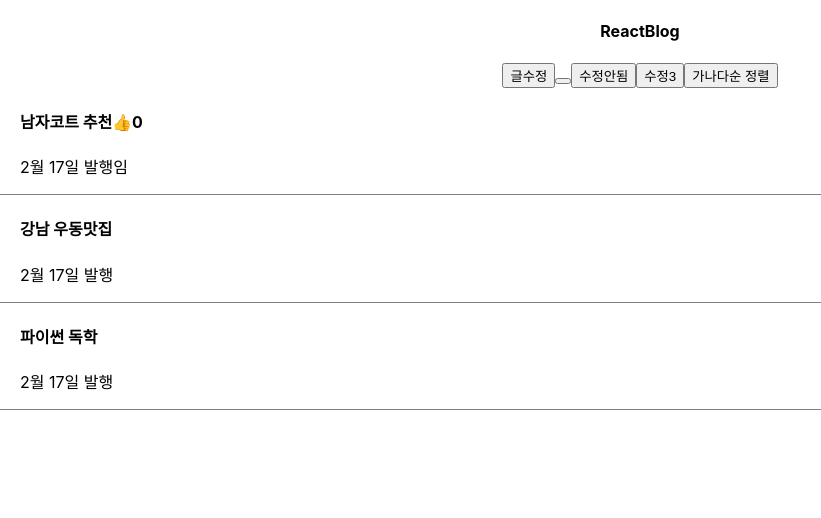
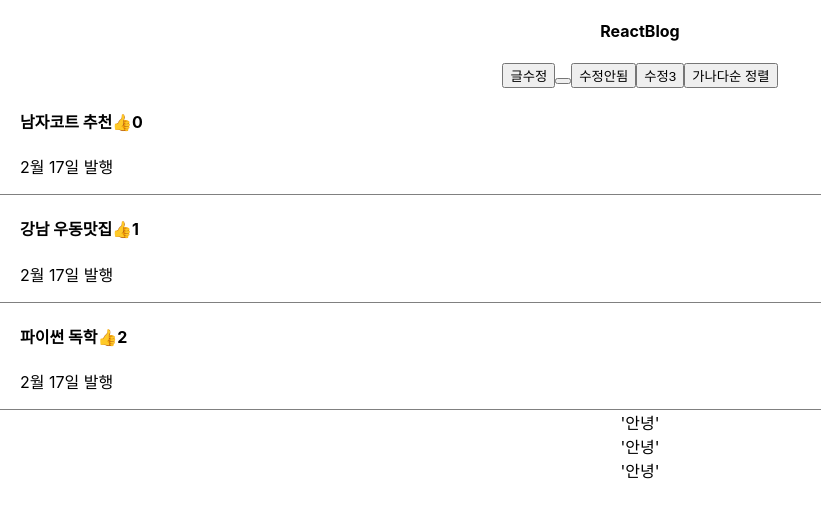
Before and after one commit to hijin96/reactPractice, a React (Create React App) app in the folder blog/: page / in a window 1280 px wide. Shown: the top 518 px of the page, without its empty margins (0-821 px from the left). Built offline with nearby package versions, Linux system fonts and the light colour scheme.

Commit message:
8강 map 으로 반복문 돌리기

```diff
--- a/blog/src/App.js
+++ b/blog/src/App.js
@@ -4,9 +4,17 @@ import React, { useState } from 'react';
 function App() {
   let post = '강남우동맛집';
   let [글제목, 글제목변경] = useState(['남자코트 추천', '강남 우동맛집', '파이썬 독학']);
-  let [따봉, 따따봉] = useState(0);
+  let [따봉, 따따봉] = useState([0, 1, 2]);
   let [modal, setModal] = useState(false);
   // 현재 ui 의 상태를 담아내는 자료형임.
+  // [1, 2, 3].map(function () { console.log(1) });
+  /* map 함수 안에는 콜백 함수를 만든다.map의 괄호에 넣는것.
+  array 의 개수만큼 반복한다.
+  파라미터를 하나 새롭게 만들
+  return 을 새롭게 만들어 return 하면 array 의 자료를 담아줌 . 그리고 array 의 개수만큼 반복함.
+   */
+
+
   return (
     <div className="App">
       <div className="App-black-nav">
@@ -40,13 +48,22 @@ function App() {
         글제목변경(copy)
       }}>수정3</button>
       {/* ...을 넣으면 화살표를 새롭게 바꿔달란 뜻으로 새로운 state로 인식하게 됨.
-    기존의 state가 array 혹은 object 타입이라면  ...을 통해 새로운copy deep copy 가 되기 때문에 가능해짐.*/}
+    기존의 state가 array 혹은 object 타입이라면  ...을 통해 새로운copy deep copy 가 되기 때문에 가능해짐.
+    두 개의 파라미터를 반복하고 싶을 때는 반복문이 돌때마다 1씩 증가하는 함수.
+     {
+
+      글제목.map(function()){return (<div className = "list"> </div>)}
+     }
+
+    */}
+
+
       <button onClick={() => {
         let copy = [...글제목];
         copy.sort();
         글제목변경(copy);
       }}> 가나다순 정렬</button>
-      <div className="list">
+      {/* <div className="list">
         <h4> {글제목[0]}<span onClick={() => { 따따봉(따봉 + 1) }}>👍</span>{따봉}</h4>
         <p>2월 17일 발행임</p>
       </div>
@@ -58,43 +75,42 @@ function App() {
         <h4 onClick={()=>{ setModal(!modal)
         }}> {글제목[2]}</h4>
         <p>2월 17일 발행</p>
-      </div>
-      { modal == true ? <Modal /> : null}
-      {/* 컴포넌트 modal 역할을 하는 컴포넌트 역할을함
-          1. function 작명(){}
-          function 은 다른 함수 밖에 만들어야 함.
-          작명은 대문자
-          2. funtion  안에 return() 만들기
-          return 안에는 하나의 태그로 시작해서 하나의 태그로 끝나야함 두개 div 병렬은 Nooooo
-         참고 1. div 를 여러개 넣고 싶으면 큰 div안에 넣으면 됨. 이때 의미없는 div가 되기때문에 <> </> 로 해도 됨.
-         컴포넌트 언제쓰면 좋을까?
-         - 반복적으로 사용하는 html 을 축약할때
-         - 큰 페이지들을 하나의 컴포넌트로
-         - 자주 변경되는 html ui 등을 컴포넌트로 만들면 성능상 좋을 수도 있음.
+      </div> */}
+      {
+        글제목.map(function (a, i) {
 
-         컴포넌트 단점.
-         - state 가져다 쓸때 문제 생김
+          return (<div className='list' key={i}>
+            {/* 생각생각생각생각
+            아 만약에 자바스크립트였으면
+            i 클릭하면 i 번째 배열 +1 해주면 되는거아냐?
+            */}
+            <h4>{글제목[i]}<span onClick={() => {
+              let copy = [...따봉]
+              copy[i] = copy[i] + 1;
+              따따봉(copy);
+            }}>👍</span>{따봉[i]}</h4>
+            <p> 2월 17일 발행</p>
+          </div>
+          )
+        })
+      }
+      {modal == true ? <Modal /> : null}
+      {
+        [1, 2, 3].map(function () {
+          return <div>'안녕' </div>
+        })
+        /* 중괄호 안에서는 map 을 통해 반복문을 쓴다.
+        why?  map 을 쓰고나면 앞에 있는 개수 길이만큼 빈배열이 생긴다.
 
+        */
+        /* 실제 글 데이터 개수만큼 반복 하고 싶으면 어떻게 할까?
+        파라미터 a를 넣어주면 됨 a는 반복문이 돌때마다 만들어지는 하나하나의 데이터!
+        파라미터 2개를 넣으면 반복문이 돌때마다 1씩 증가하는 정수 .
+        map 은 왼쪽 array 자료 만큼 내부코드 실행해줌. return 오른쪽에 있는걸 array 로 담아줌.
+        유용한 파라미터 2 개 됨.
+        */
 
-        */}
-
-      {/* 동적인 UI만들기 3단계
-          1. HTML , CSS 사용하여 미리 디자인 완성
-          2. UI 의 현재 상태를 STATE로 저장 -> 어떻게 하나?
-          3. STATE 에 따라 UI가 어떻게 보일지 작성
-        2. 는 let [modal, setModal] = useState(); 방식으로 미리 지정하면 됨.
-        모달창의 경우는 보이고 안보이고의 상태기 때문에 ()안에 조건문 false로 줌.
-        let [modal, setModal] = useState(false);
-        state 가 fasle 면 안보이게 true 면 보이게
-        if(){} 특정경우에만 코드 실행하고 싶으면 if만 if를 쓸 수 없음 때문에 삼항연산자로 사용함.
-
-        조건식 ? 참일 때 실행할 코드 : 거짓일 때 실행할 코드 1== 1 ? '맞음' : '틀림'  과 같은 식으로
-        state가 TRUE 면 보여주고 NULL 은 아무것도 안남김.
-        스위치와 기걔를 만들어 준당므 스위치를 건드리면  떧
-        3번째 제목을 누르면 모달창이 뜸.
-
-        */}
-        {/*  */}
+      }
     </div>
   );
 }
```
